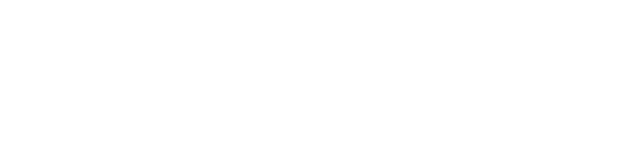
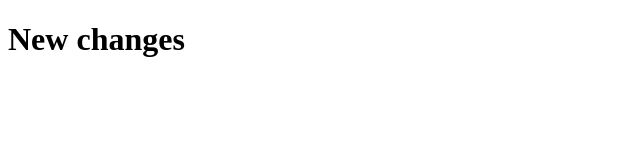
Before and after one commit to Giuseppe7777/test_git, a plain HTML site: page index.html in a window 1280 px wide. Shown: the whole page, without its empty margins (0-640 px from the left). Drawn offline with Linux system fonts and the light colour scheme.

Commit message:
Update index.html

```diff
--- a/index.html
+++ b/index.html
@@ -8,6 +8,6 @@
     <title>test git</title>
 </head>
 <body>
-
+    <h1>New changes</h>
 </body>
 </html>
```
